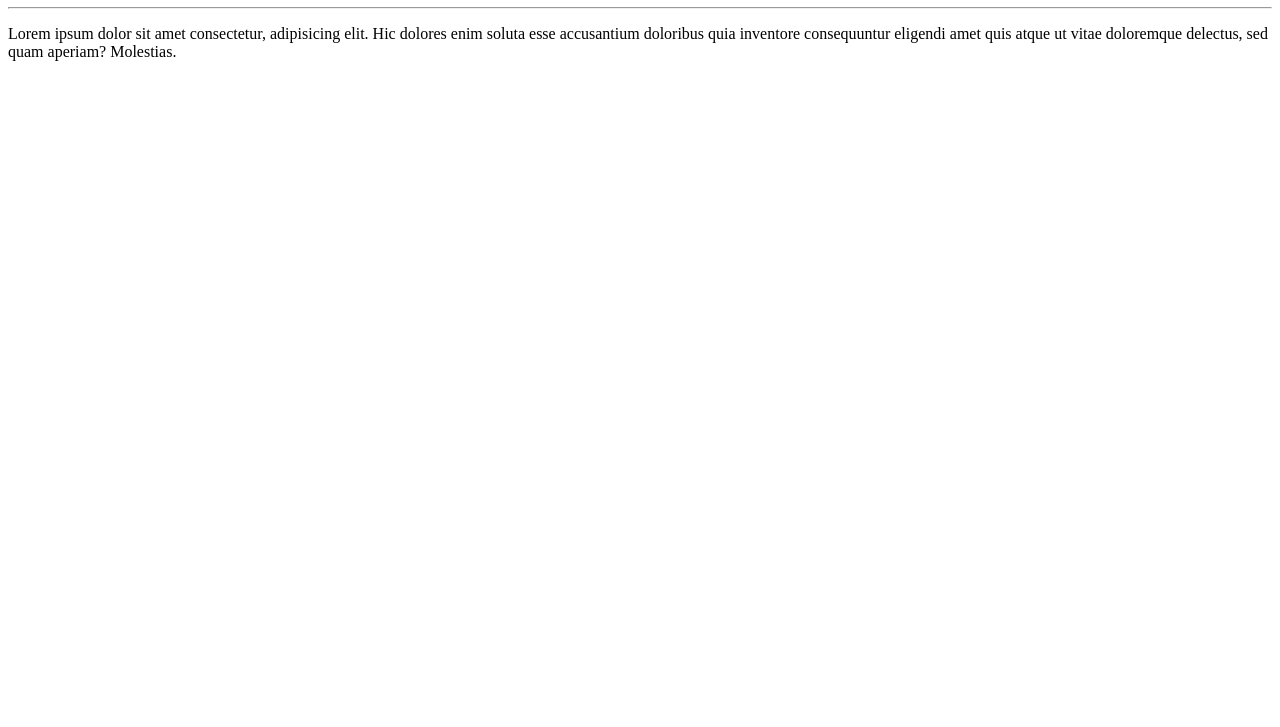
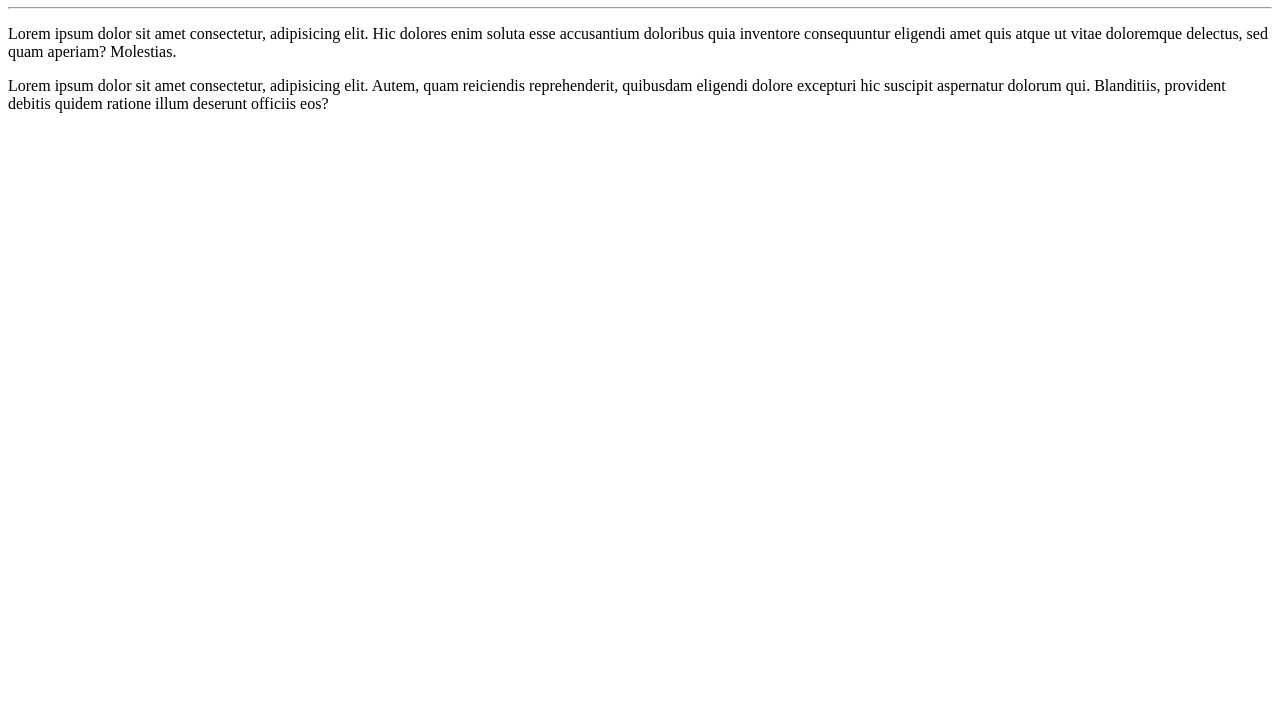
Before and after one commit to gabrielvitorsd/Curso-Git-GitHub, a plain HTML site: page site-exemplo/index.html in a window 1280 px wide. Shown: the part 73-800 px from the top of the page. Drawn offline with Linux system fonts and the light colour scheme.

Commit message:
Adicionei um parágrafo

```diff
--- a/site-exemplo/index.html
+++ b/site-exemplo/index.html
@@ -9,5 +9,6 @@
     <h1>Olá, mundo!</h1>
     <hr>
     <p>Lorem ipsum dolor sit amet consectetur, adipisicing elit. Hic dolores enim soluta esse accusantium doloribus quia inventore consequuntur eligendi amet quis atque ut vitae doloremque delectus, sed quam aperiam? Molestias.</p>
+    <p>Lorem ipsum dolor sit amet consectetur, adipisicing elit. Autem, quam reiciendis reprehenderit, quibusdam eligendi dolore excepturi hic suscipit aspernatur dolorum qui. Blanditiis, provident debitis quidem ratione illum deserunt officiis eos?</p>
 </body>
 </html>
```
